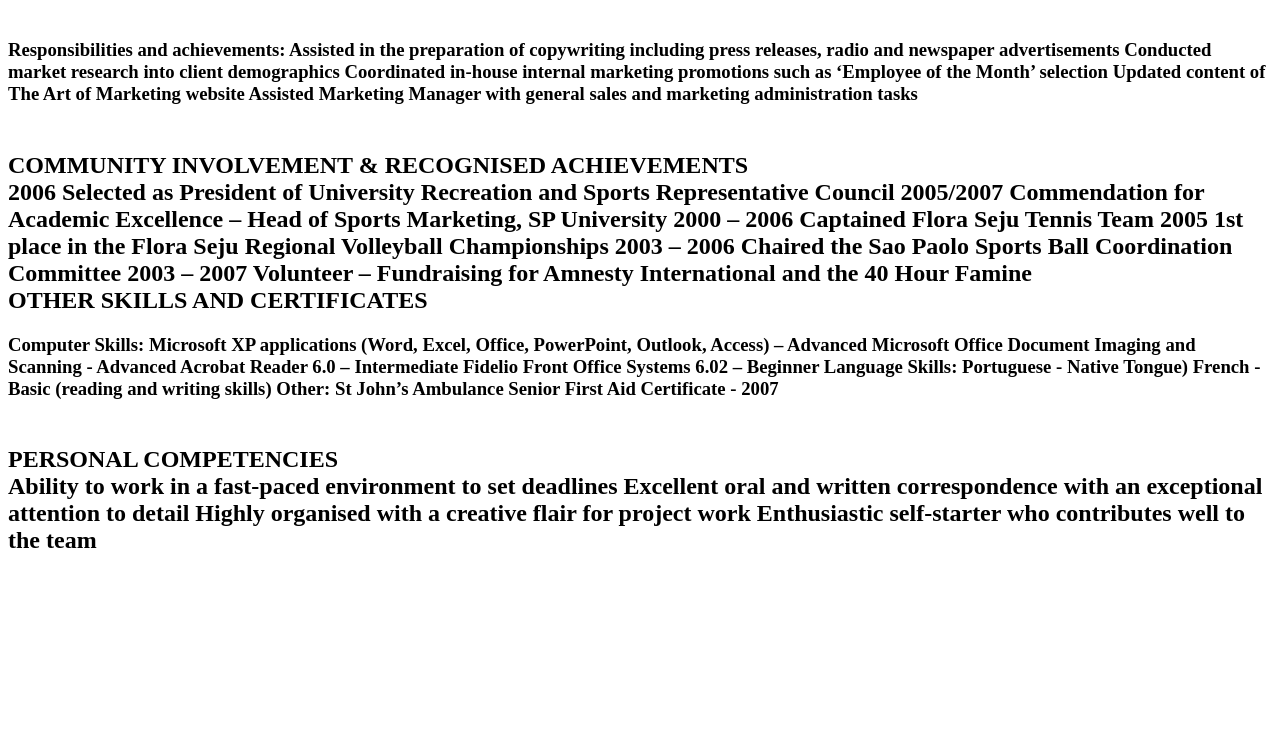
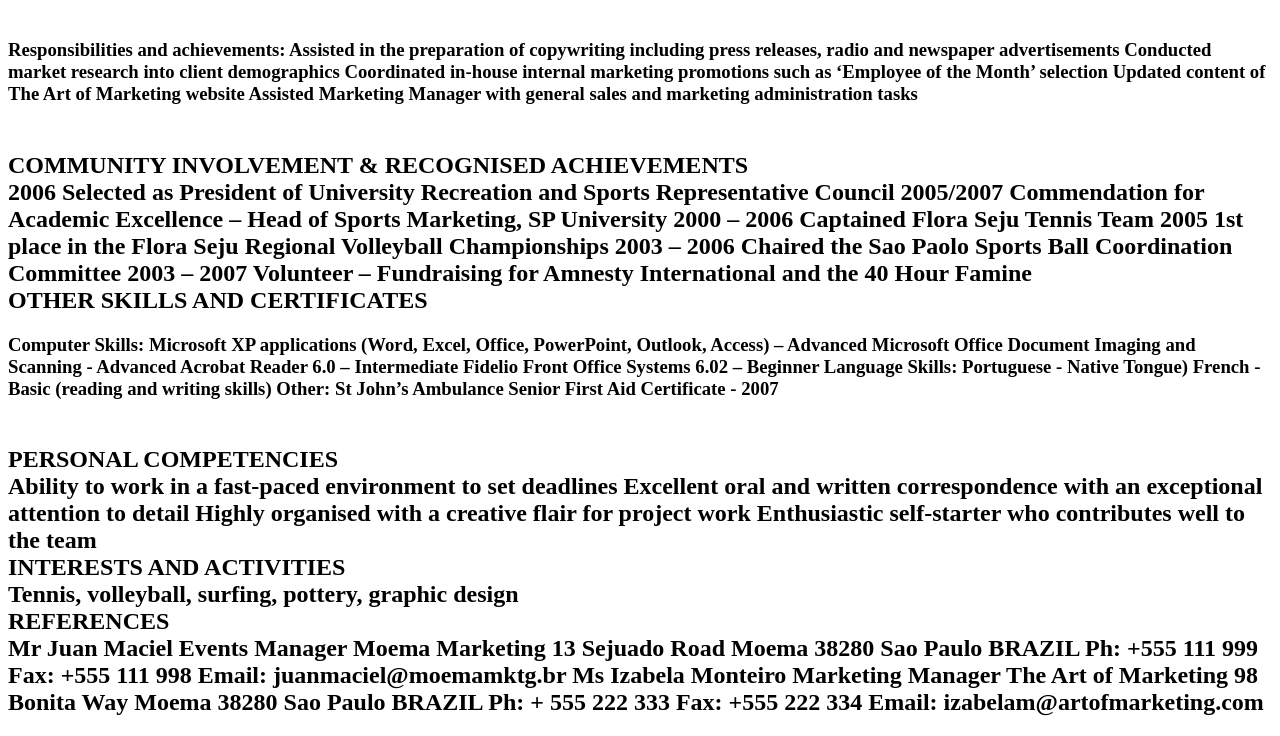
Before and after one commit to Jbakirci-BC/A1, a plain HTML site: page index.html in a window 1280 px wide. Shown: the part 607-1343 px from the top of the page. Before the commit the page ends 1181 px from the top, so only its background shows below. Drawn offline with Linux system fonts and the light colour scheme.

Commit message:
Update index.html

```diff
--- a/index.html
+++ b/index.html
@@ -79,8 +79,27 @@ Excellent oral and written correspondence with an exceptional attention to
 detail
 Highly organised with a creative flair for project work
 Enthusiastic self-starter who contributes well to the team
+  <br>INTERESTS AND ACTIVITIES<br>
+Tennis, volleyball, surfing, pottery, graphic design
+  <br>REFERENCES<br>
+Mr Juan Maciel
+Events Manager
+Moema Marketing
+13 Sejuado Road
+Moema 38280
+Sao Paulo BRAZIL
+Ph: +555 111 999
+Fax: +555 111 998
+Email: juanmaciel@moemamktg.br
+Ms Izabela Monteiro
+Marketing Manager
+The Art of Marketing
+98 Bonita Way
+Moema 38280
+Sao Paulo BRAZIL
+Ph: + 555 222 333
+Fax: +555 222 334
+Email: izabelam@artofmarketing.com
       </h2>
-
-
-</body>
+      </body>
     </html>
```
